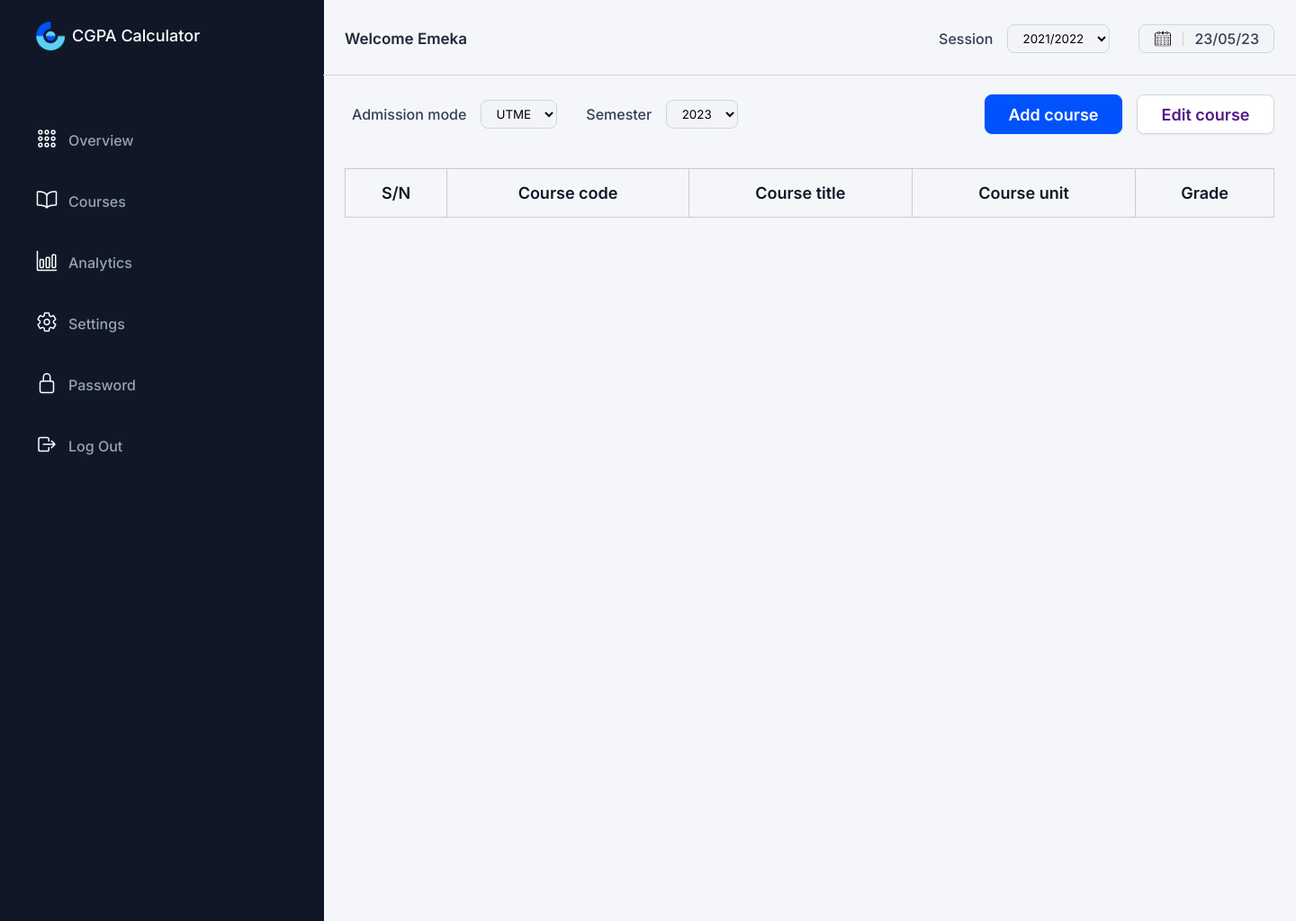
After one commit to Ukeme-Edet/CGPA-Calculator, a Python web app: template Templates/html/dashboard-courses.html in a window 1440 px wide. The commit adds this page. Shown: the whole page at 90% size. Run offline with Jinja, Linux system fonts and the light colour scheme; the template is opened without the code that fills it, so the values that code supplies are empty.

Commit message:
append data to the form

```diff
--- /dev/null
+++ b/Templates/JS/dashboard.js
@@ -0,0 +1,45 @@
+// to make the add courses form show
+const addCourseContainer = document.querySelector("#addCourseContainer");
+const addCourseForm = document.querySelector("#addCourseForm");
+const addCourseBackground = document.querySelector("#container")
+const addEditBtn = document.querySelector("#addEditCourseBtn")
+const courseTable = document.querySelector("#courseTable")
+
+document.querySelector("#addCourseBtn").addEventListener("click", () => {
+    addCourseContainer.classList.add("form--hidden");
+    addCourseForm.classList.remove("form--hidden");
+    addCourseBackground.classList.add("Register");
+    addEditBtn.classList.remove("form--hidden");
+});
+
+document.querySelector("#addCourseFormBtn").addEventListener("click", e => {
+    e.preventDefault();
+    courseTable.classList.remove("form--hidden");
+    addCourseForm.classList.add("form--hidden");
+    addCourseBackground.classList.remove("Register");
+    addEditBtn.classList.remove("form--hidden");
+});
+
+// To append data to table
+function addCourse()
+{
+    var courseTitle = document.sample.courseTitle.value;
+    var courseCode = document.sample.courseCode.value;
+    var courseUnit = document.sample.courseUnit.value;
+    var courseGrade = document.sample.courseGrade.value;
+
+    var tr = document.createElement('tr');
+    var td1 = tr.appendChild(document.createElement('td'));
+    var td2 = tr.appendChild(document.createElement('td'));
+    var td3 = tr.appendChild(document.createElement('td'));
+    var td4 = tr.appendChild(document.createElement('td'));
+    var td5 = tr.appendChild(document.createElement('td'));
+
+    td2.innerHTML=courseTitle;
+    td3.innerHTML=courseCode;
+    td4.innerHTML=courseUnit;
+    td5.innerHTML=courseGrade;
+
+    document.getElementById("tb1").appendChild(tr);
+
+}
--- a/Templates/dashboard.css
+++ b/Templates/css/dashboard.css
@@ -28,7 +28,7 @@ a {
     height: 1024px;
     top: 0;
     left: 0;
-    background: rgba(229, 233, 240, 0.2);
+    background: rgba(229, 233, 240, 0.4);
 }
 
 .navigation {
--- /dev/null
+++ b/Templates/html/dashboard-courses.html
@@ -0,0 +1,136 @@
+<!DOCTYPE html>
+<html lang="en">
+<head>
+    <meta charset="UTF-8">
+    <meta http-equiv="X-UA-Compatible" content="IE=edge">
+    <meta name="viewport" content="width=device-width, initial-scale=1.0">
+    <title>Dashboard</title>
+    <link rel="stylesheet" type="text/css" href="../css/dashboard.css">
+    <link href="https://fonts.googleapis.com/css2?family=Inter:wght@400;500;600&family=Kanit:wght@500&display=swap" rel="stylesheet">
+
+</head>
+<body>
+    <div class="container Register">
+        <div class="navigation">
+            <div class="navigation-con">
+                <div class="navigation-logo">
+                    <img src="../images/cgpa logo.png" alt="logo">
+                    <p>CGPA Calculator</p>
+                </div>
+                <ul class="navigation-list">
+                    <li>
+                        <a href="../html/dashboard-overview.html">
+                            <span class="icon"><ion-icon name="apps-outline"></ion-icon></span>
+                            <span class="title">Overview</span>
+                        </a>
+                    </li>
+                    <li>
+                        <a href="#" id="#current">
+                            <span class="icon"><ion-icon name="book-outline"></ion-icon></span>
+                            <span class="title">Courses</span>
+                        </a>
+                    </li>
+                    <li>
+                        <a href="#">
+                            <span class="icon"><ion-icon name="bar-chart-outline"></ion-icon></span>
+                            <span class="title">Analytics</span>
+                        </a>
+                    </li>
+
+                    <li>
+                        <a href="#">
+                            <span class="icon"><ion-icon name="settings-outline"></ion-icon></span>
+                            <span class="title">Settings</span>
+                        </a>
+                    </li>
+                    <li>
+                        <a href="#">
+                            <span class="icon"><ion-icon name="lock-closed-outline"></ion-icon></span>
+                            <span class="title">Password</span>
+                        </a>
+                    </li>
+                    <li>
+                        <a href="#">
+                            <span class="icon"><ion-icon name="log-out-outline"></ion-icon></span>
+                            <span class="title">Log Out</span>
+                        </a>
+                    </li>
+                </ul>
+            </div>
+        </div>
+
+        <!-- main -->
+        <div class="main">
+            <div class="topbar">
+                <p class="welcome-note">Welcome <span class="welcome-name">Emeka</span></p>
+                <div class="topbar--right">
+                    <div class="session-container">
+                        <label for="session">Session</label>
+                        <select name="session" id="" class="session-year">
+                            <option value="2021/2022">2021/2022</option>
+                            <option value="2021/2022">2021/2022</option>
+                            <option value="2021/2022">2021/2022</option>
+                            <option value="2021/2022">2021/2022</option>
+                            <option value="2021/2022">2021/2022</option>
+                        </select>
+                    </div>
+                    <div class="calendar-container">
+                        <img class="icon" src="../images/calendar.png" alt="">
+                        <div class="line"></div>
+                        <div class="date">23/05/23</div>
+                    </div>
+                </div>
+            </div>
+            <div class="middlebar">
+                <div class="academic-details">
+                    <div class="admission-mode">
+                        <label for="admission-mode">Admission mode</label>
+                        <select name="admission-mode" id="">
+                            <option value="UTME">UTME</option>
+                            <option value="DE">DE</option>
+                        </select>
+                    </div>
+                    <div class="semester">
+                        <label for="semester">Semester</label>
+                        <select name="semester" id="">
+                            <option value="2023">2023</option>
+                            <option value="2022">2022</option>
+                            <option value="2021">2021</option>
+                            <option value="2020">2020</option>
+                            <option value="2019">2019</option>
+                        </select>
+                    </div>
+                </div>
+                <div class="add-edit-course">
+                    <button class="add-course-button" id="middblebarAddCourseBtn"><a href="">Add course</a></button>
+                    <button class="edit-course-button" id="middblebarEditCourseBtn"><a href="">Edit course</a></button>
+                </div>
+            </div>
+            <div class="lastbar">
+                <div class="table-box">
+                    <table>
+                        <tr>
+                            <th>S/N</th>
+                            <th>Course code</th>
+                            <th>Course title</th>
+                            <th>Course unit</th>
+                            <th>Grade</th>
+                        </tr>
+                        <tr class="form--hidden">
+                            <td id="S/N"></td>
+                            <td id="user-course-code"></td>
+                            <td id="user-course-title"></td>
+                            <td id="user-course-code"></td>
+                            <td id="user-grade"></td>
+                        </tr>
+                    </table>
+                </div>
+            </div>
+        </div>
+    </div>
+
+    <script type="module" src="https://unpkg.com/ionicons@7.1.0/dist/ionicons/ionicons.esm.js"></script>
+    <script nomodule src="https://unpkg.com/ionicons@7.1.0/dist/ionicons/ionicons.js"></script>
+    <script src="./dashboard.js"></script>
+</body>
+</html>
```
Also changed, not shown: Templates/JS/reg.js (added, +34 -0 lines), Templates/dashboard.js (deleted, +0 -10 lines), Templates/html/dashboard-overview.html (renamed from Templates/dashboard.html, +25 -31 lines), Templates/html/index.html (renamed from Templates/index.html, +6 -6 lines), Templates/JS/main.js (renamed from Templates/main.js), Templates/css/main.css (renamed from Templates/main.css).
